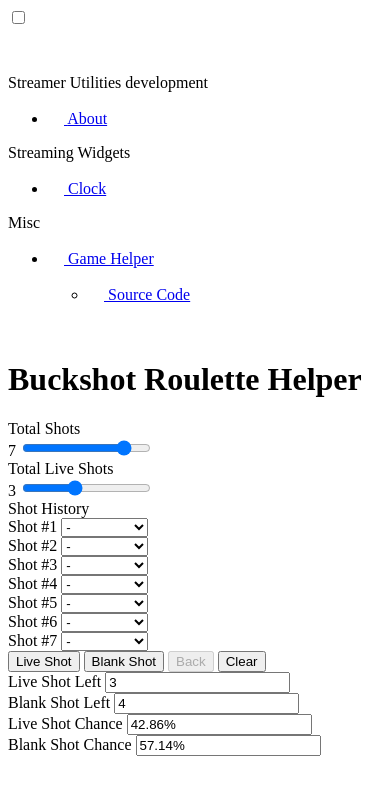
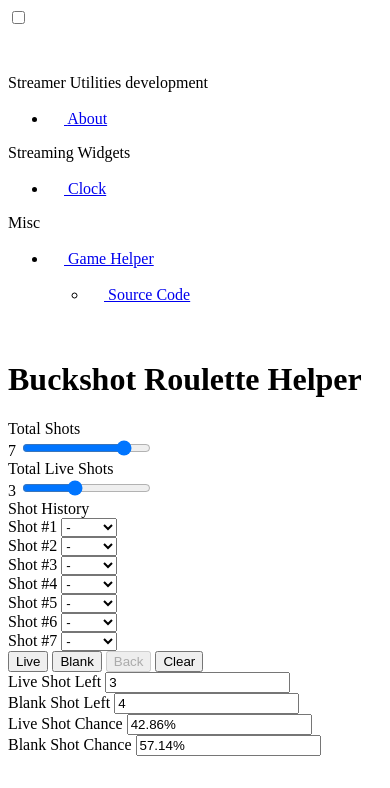
Before and after one commit to eslym/streamer-utilities, a SvelteKit app: page /buckshot in a window 390 px wide. Shown: the top 788 px of the page. Built offline with nearby package versions, Linux system fonts and the light colour scheme; some icons are missing.

Commit message:
optimize layout for mobile

```diff
--- a/src/routes/(main)/(game)/buckshot/+page.svelte
+++ b/src/routes/(main)/(game)/buckshot/+page.svelte
@@ -98,35 +98,35 @@
                             bind:value={$data.used[index]}
                         >
                             <option value={null}>-</option>
-                            <option value="live" disabled={!canBeLive}>Live Shot</option>
-                            <option value="blank" disabled={!canBeBlank}>Blank Shot</option>
+                            <option value="live" disabled={!canBeLive}>Live</option>
+                            <option value="blank" disabled={!canBeBlank}>Blank</option>
                         </select>
                     </div>
                 {/each}
             </div>
-            <div class="btn-group mt-6">
+            <div class="flex flex-row flex-wrap gap-2 mt-6">
                 <button
-                    class="btn w-32 btn-solid-error"
+                    class="btn w-24 btn-solid-error"
                     disabled={!canBeLive}
                     on:click={() => {
                         $data.used[$data.index] = 'live';
                         if ($data.index < $data.total - 1) $data.index++;
                     }}
                 >
-                    Live Shot
+                    Live
                 </button>
                 <button
-                    class="btn w-32 btn-solid-primary"
+                    class="btn w-24 btn-solid-primary"
                     disabled={!canBeBlank}
                     on:click={() => {
                         $data.used[$data.index] = 'blank';
                         if ($data.index < $data.total - 1) $data.index++;
                     }}
                 >
-                    Blank Shot
+                    Blank
                 </button>
                 <button
-                    class="btn w-32 btn-solid-secondary"
+                    class="btn w-24 btn-solid-secondary"
                     disabled={$data.index === 0}
                     on:click={() => {
                         $data.used[$data.index] = null;
@@ -136,7 +136,7 @@
                     Back
                 </button>
                 <button
-                    class="btn w-32 btn-solid"
+                    class="btn w-24 btn-solid"
                     on:click={() => {
                         $data.used = new Array($data.total).fill(null);
                         $data.index = 0;
```
